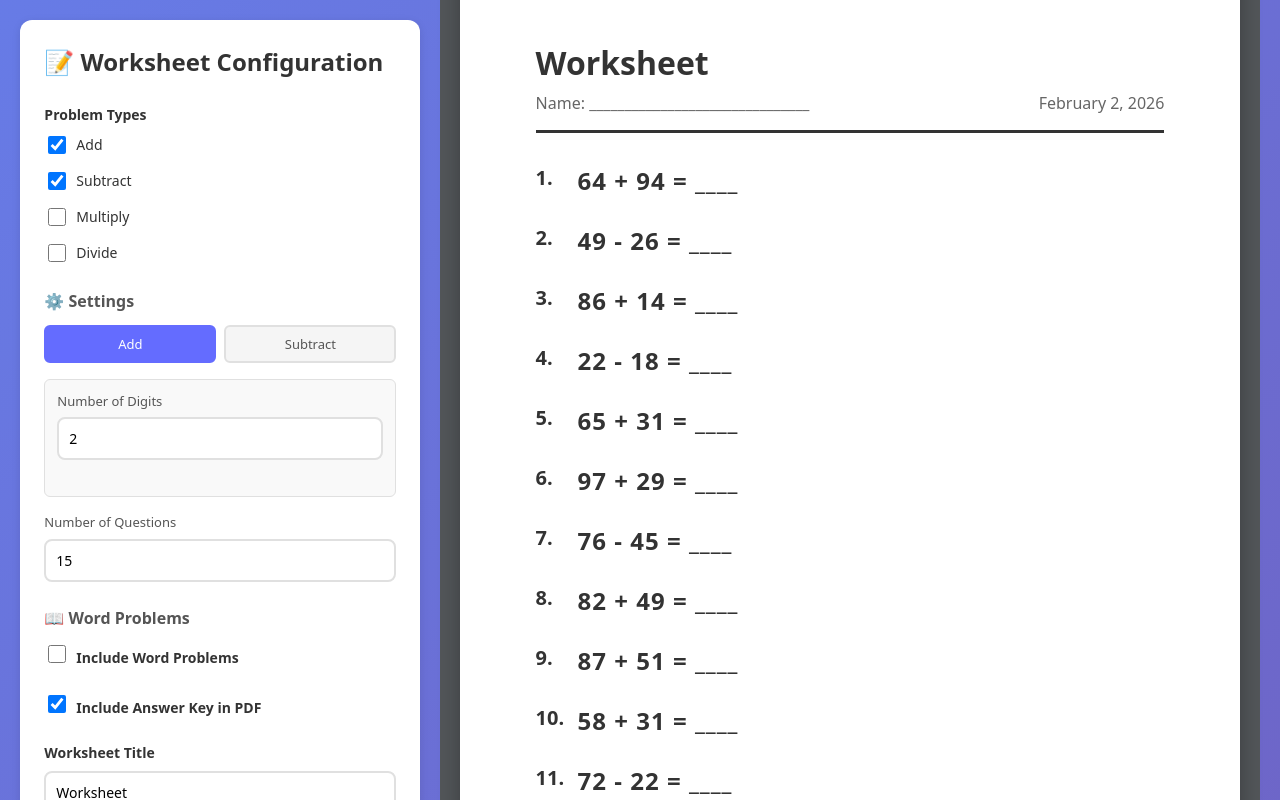
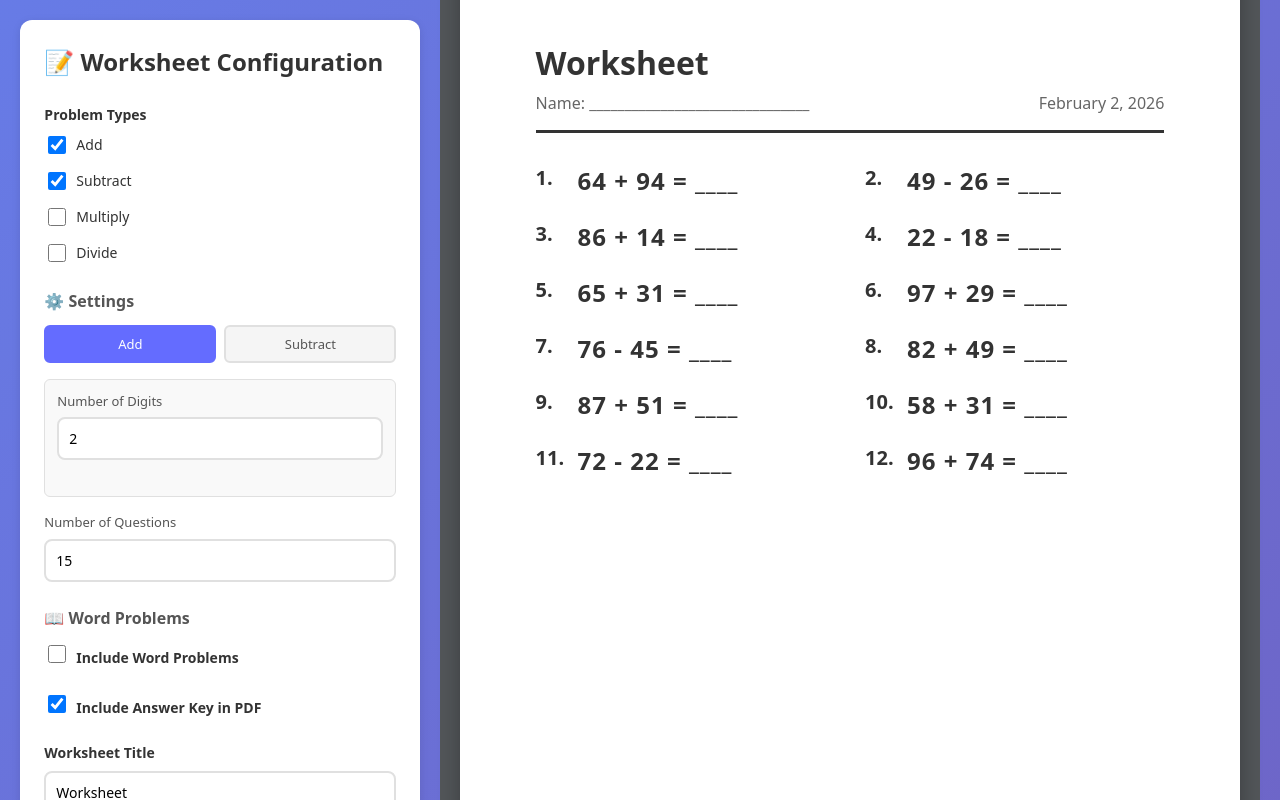
Before and after one commit to vkatti/WorksheetGenerator, a React (Vite) app: page / in a window 1280 px wide. Both pictures are taken after a click on the button "🎲 Generate Worksheet". Shown: the part 269-1069 px from the top of the page. Built offline with nearby package versions, Linux system fonts and the light colour scheme.

Commit message:
feat: Display math problems in 2-column layout
- Math problems now appear in 2 columns for better space utilization
- Word problems remain in single column due to longer text
- Use CSS grid for math problems with proper spacing

```diff
--- a/src/components/WorksheetPreview.css
+++ b/src/components/WorksheetPreview.css
@@ -111,6 +111,21 @@
 
 /* Problems Grid */
 .problems-grid {
+    display: flex;
+    flex-direction: column;
+    gap: 24px;
+}
+
+/* Math Problems - 2 Column Layout */
+.math-problems-grid {
+    display: grid;
+    grid-template-columns: 1fr 1fr;
+    gap: 20px 30px;
+    column-gap: 30px;
+}
+
+/* Word Problems - Single Column */
+.word-problems-grid {
     display: flex;
     flex-direction: column;
     gap: 24px;
--- a/src/components/WorksheetPreview.jsx
+++ b/src/components/WorksheetPreview.jsx
@@ -79,7 +79,7 @@ export default function WorksheetPreview({ problems, config }) {
                             {pageIndex === 0 && wordProblems.length > 0 && (
                                 <h3 className="section-title">Section A: Math Problems</h3>
                             )}
-                            <div className="problems-grid">
+                            <div className="problems-grid math-problems-grid">
                                 {pageProblems.filter(p => !p.isWordProblem).map((problem, index) => (
                                     <div key={index} className="problem-item">
                                         <span className="problem-number">{problem.number}.</span>
@@ -96,7 +96,7 @@ export default function WorksheetPreview({ problems, config }) {
                     {pageProblems.some(p => p.isWordProblem) && (
                         <>
                             <h3 className="section-title">Section B: Word Problems</h3>
-                            <div className="problems-grid">
+                            <div className="problems-grid word-problems-grid">
                                 {pageProblems.filter(p => p.isWordProblem).map((problem, index) => (
                                     <div key={index} className="problem-item">
                                         <span className="problem-number">{problem.number}.</span>
```
